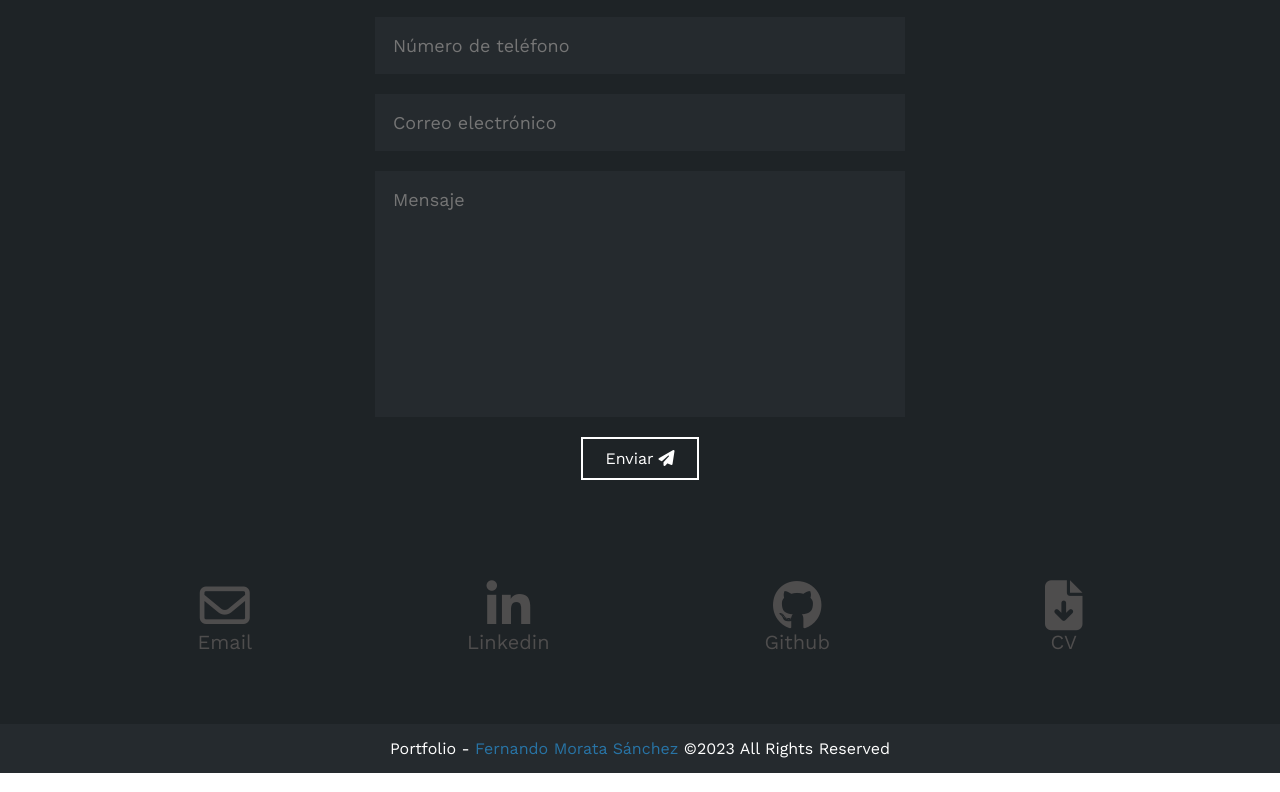
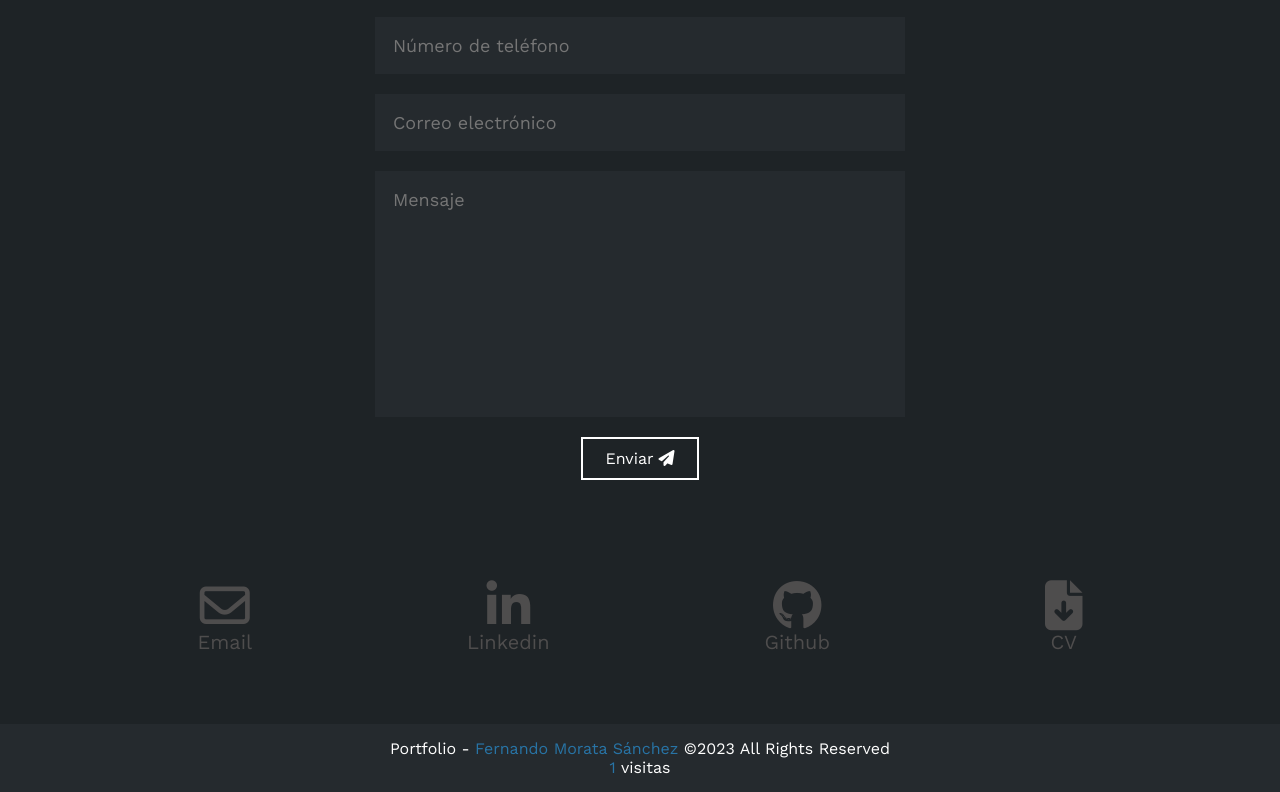
Before and after one commit to FernandoMorata07/Portfolio, a plain HTML site: page index.html in a window 1280 px wide. Shown: the part 2573-3365 px from the top of the page. Drawn offline with nearby package versions, Linux system fonts and the light colour scheme.

Commit message:
añadido viewer

```diff
--- a/index.html
+++ b/index.html
@@ -269,6 +269,8 @@
       <p>
         Portfolio - <span>Fernando Morata Sánchez</span> ©2023 All Rights
         Reserved
+        <br />
+        <span id="view-counter">0</span> visitas
       </p>
     </footer>
   </body>
--- a/porfolio.js
+++ b/porfolio.js
@@ -92,3 +92,18 @@ function verificarEnlace(event) {
 webGitItems.forEach((webGitItem) => {
   webGitItem.addEventListener("click", verificarEnlace);
 });
+
+("use strict");
+
+// Función para obtener y actualizar el contador de visitas
+function updateViewCounter() {
+  let views = localStorage.getItem("views");
+  views = views ? parseInt(views) + 1 : 1;
+  localStorage.setItem("views", views);
+  document.getElementById("view-counter").textContent = views;
+}
+
+// Incrementa el contador de visitas cada vez que la página se carga
+window.addEventListener("load", function () {
+  updateViewCounter();
+});
```
